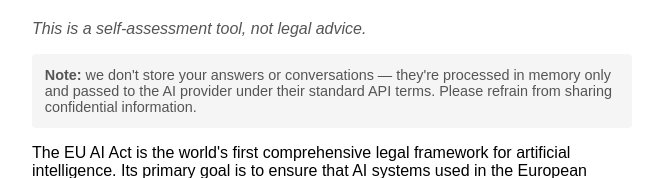
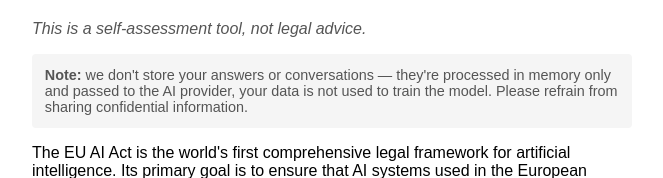
Before and after one commit to jacintha-walters/euaiact-chat, a React (Vite) app in the folder frontend/: page / in a window 1280 px wide. Shown: the part 162-340 px from the top of the page, without its empty margins (308-971 px from the left). Built offline with nearby package versions, Linux system fonts and the light colour scheme; no server answers.

Commit message:
fixed note message

```diff
--- a/frontend/src/LandingPage.jsx
+++ b/frontend/src/LandingPage.jsx
@@ -18,8 +18,8 @@ function LandingPage({ onStart }) {
 
       <p style={{ fontSize: '0.9rem', color: '#555', backgroundColor: '#f5f5f5', padding: '0.8rem', borderRadius: '4px' }}>
         <strong>Note:</strong> we don't store your answers or conversations —
-        they're processed in memory only and passed to the AI provider under their
-        standard API terms. Please refrain from sharing confidential information.
+        they're processed in memory only and passed to the AI provider, your data is not used to train the model.
+        Please refrain from sharing confidential information.
       </p>
 
       <p>
```
